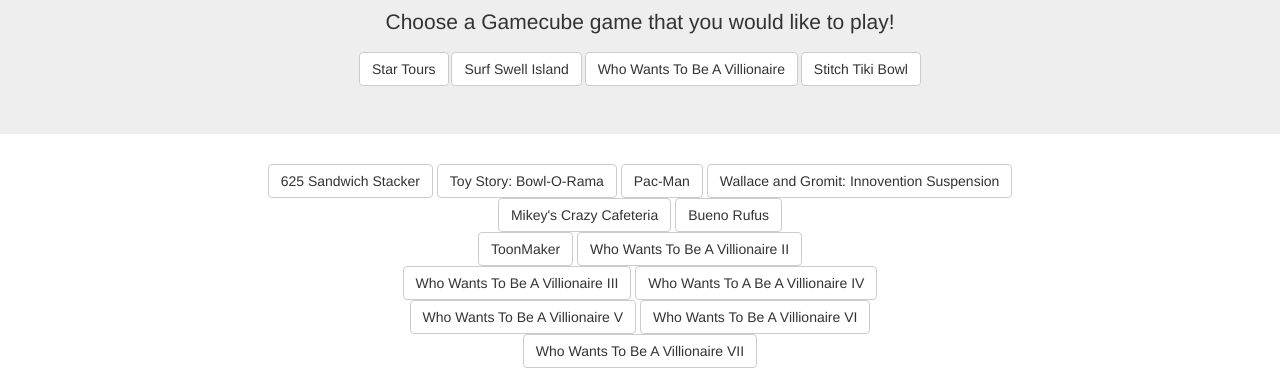
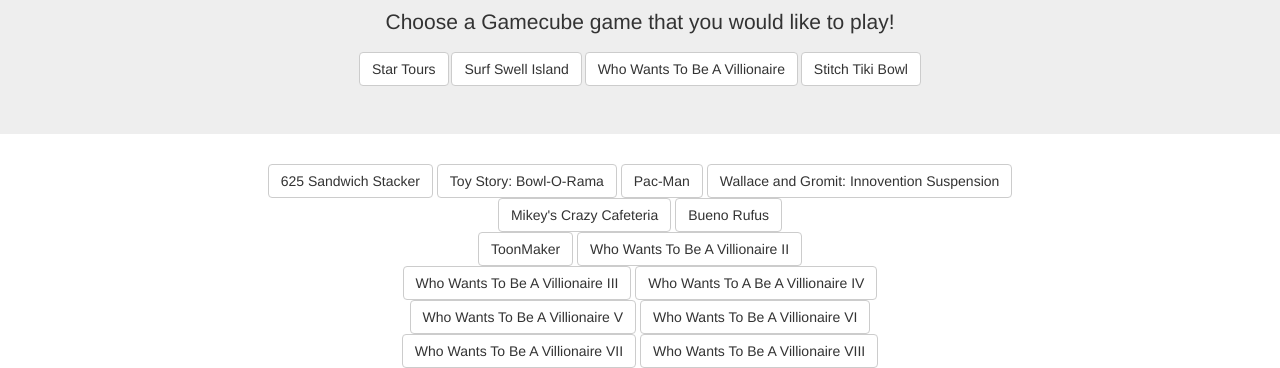
Before and after one commit to Pzink3/Gamecube-logo, a plain HTML site: page Gamecube Flash.html in a window 1280 px wide. Shown: the part 480-848 px from the top of the page. Drawn offline with Linux system fonts and the light colour scheme.

Commit message:
Added another villionaire sequel and another loading logo screen

```diff
--- a/Gamecube Flash.html
+++ b/Gamecube Flash.html
@@ -68,4 +68,6 @@
 <div class="btn-group">
 <a href="Gamecube logo loading screen.html" button type="button" class="btn btn-default">Who Wants To Be A Villionaire VII</a>
 </div>
+<a href="Gamecube loading logo.html" button type="button" class="btn btn-default">Who Wants To Be A Villionaire VIII</a>
+</div>
 <script type="text/javascript" src="includes/arcade/swfobject.js"></script>
```
Also changed, not shown: Gamecube loading logo.html (+1 -1 lines).
